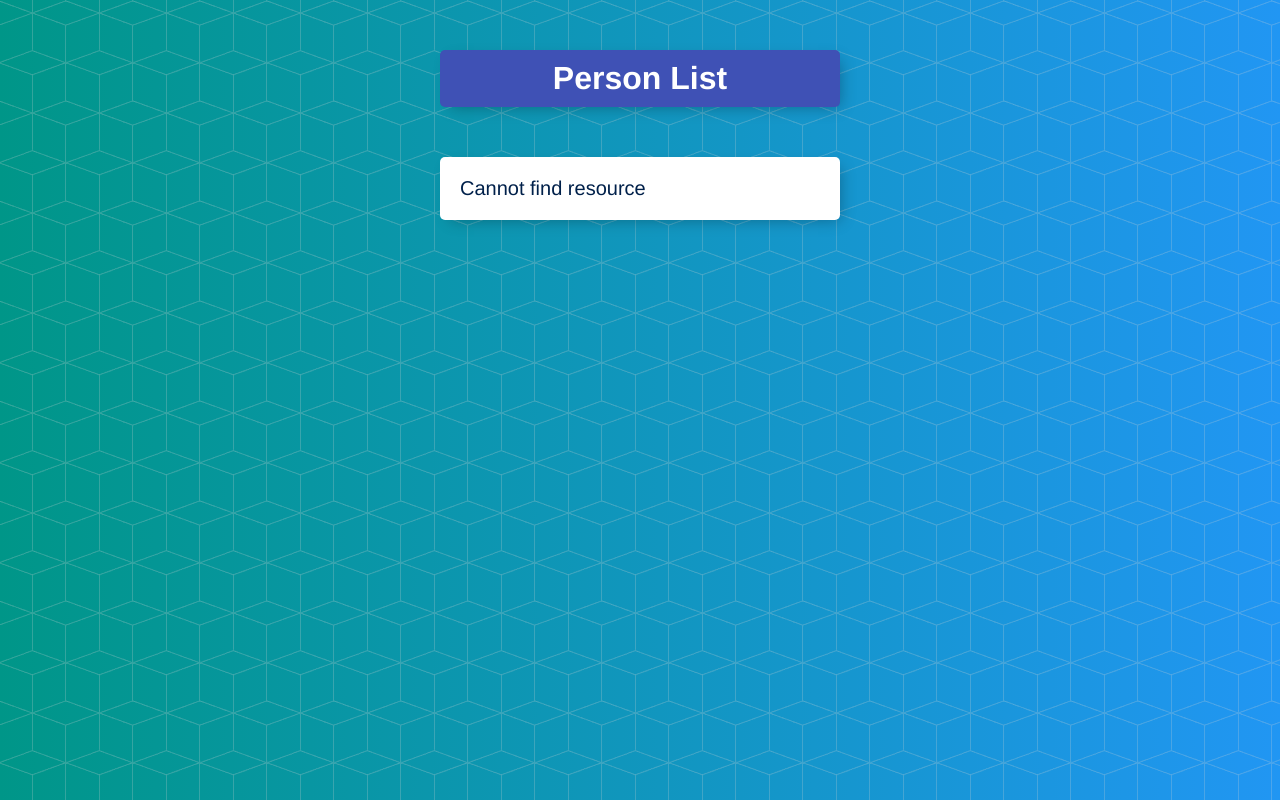
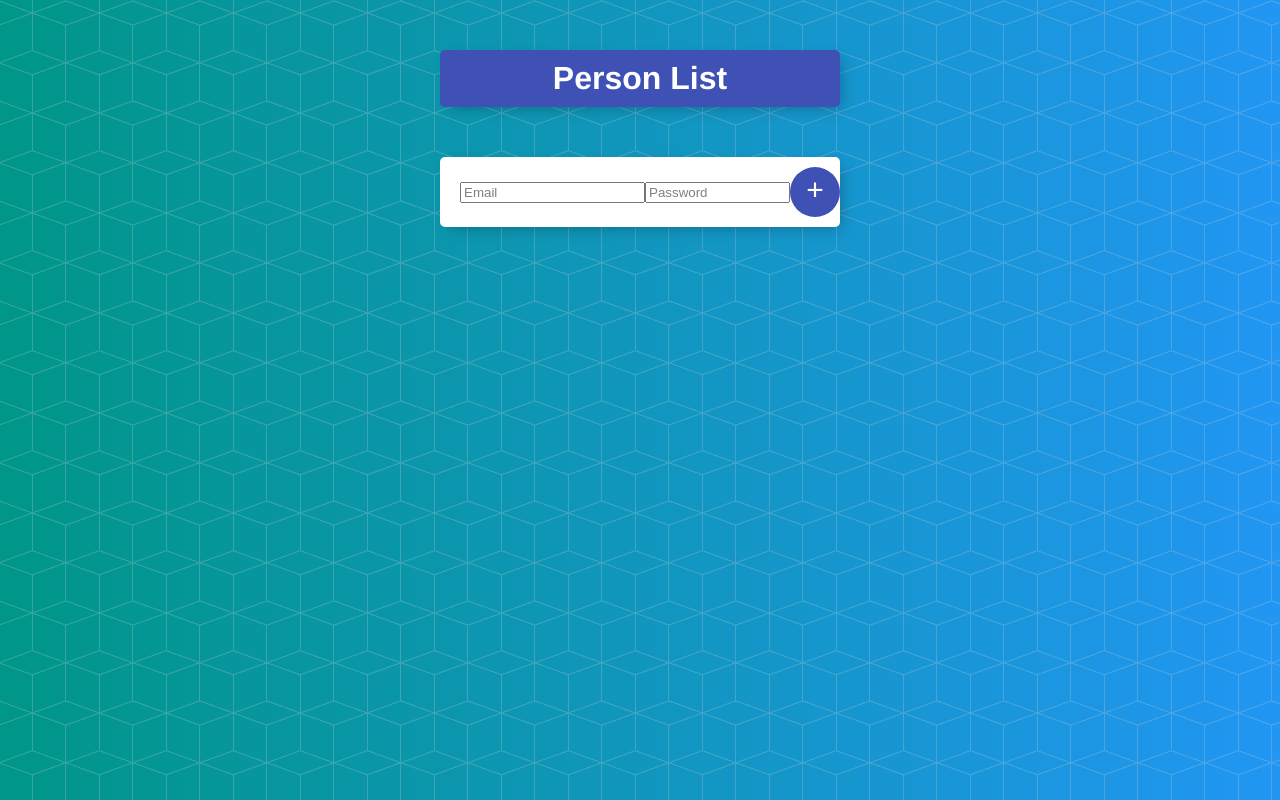
Before and after one commit to LucianoCerullo77/AngularPersonList, an Angular app: page /login in a window 1280 px wide. Shown: the top 800 px of the page. Built offline with nearby package versions, Linux system fonts and the light colour scheme.

Commit message:
new component created, form skeleton created on component html with basic logic on component ts

```diff
--- a/src/app/app-routing.module.ts
+++ b/src/app/app-routing.module.ts
@@ -3,6 +3,7 @@
 import { PersonasComponent } from './personas/personas.component';
 import { FormComponent } from './personas/form/form.component';
 import { ErrorComponent } from './error/error.component';
+import { LoginComponent } from './login/login.component';
 
 const routes: Routes = [
   { path: '', component: PersonasComponent },
@@ -14,6 +15,7 @@
       { path: ':id', component: FormComponent },
     ],
   },
+  { path: 'login', component: LoginComponent },
   { path: '**', component: ErrorComponent },
 ];
 
--- a/src/app/app.module.ts
+++ b/src/app/app.module.ts
@@ -12,6 +12,7 @@
 import { ErrorComponent } from './error/error.component';
 import { DataServices } from './data.services';
 import { HttpClientModule } from '@angular/common/http';
+import { LoginComponent } from './login/login.component';
 
 @NgModule({
   declarations: [
@@ -20,6 +21,7 @@
     FormComponent,
     PersonasComponent,
     ErrorComponent,
+    LoginComponent,
   ],
   imports: [BrowserModule, FormsModule, AppRoutingModule, HttpClientModule],
   providers: [LogginService, PersonsServices, DataServices],
--- /dev/null
+++ b/src/app/login/login.component.html
@@ -0,0 +1,25 @@
+<div class="box">
+  <form class="item" #f="ngForm" (ngSubmit)="f.form.valid && login(f)">
+    <div>
+      <input
+        type="email"
+        name="email"
+        placeholder="Email"
+        ngModel
+        required
+        size="20"
+      />
+    </div>
+    <div>
+      <input
+        type="password"
+        name="password"
+        placeholder="Password"
+        ngModel
+        required
+        size="15"
+      />
+    </div>
+    <button type="submit" style="cursor: pointer">+</button>
+  </form>
+</div>
--- /dev/null
+++ b/src/app/login/login.component.ts
@@ -0,0 +1,14 @@
+import { Component } from '@angular/core';
+import { NgForm } from '@angular/forms';
+
+@Component({
+  selector: 'app-login',
+  templateUrl: './login.component.html',
+  styleUrls: ['./login.component.css'],
+})
+export class LoginComponent {
+  login(form: NgForm) {
+    const email = form.value.email;
+    const password = form.value.password;
+  }
+}
```
Also changed, not shown: src/app/login/login.component.css (added).
